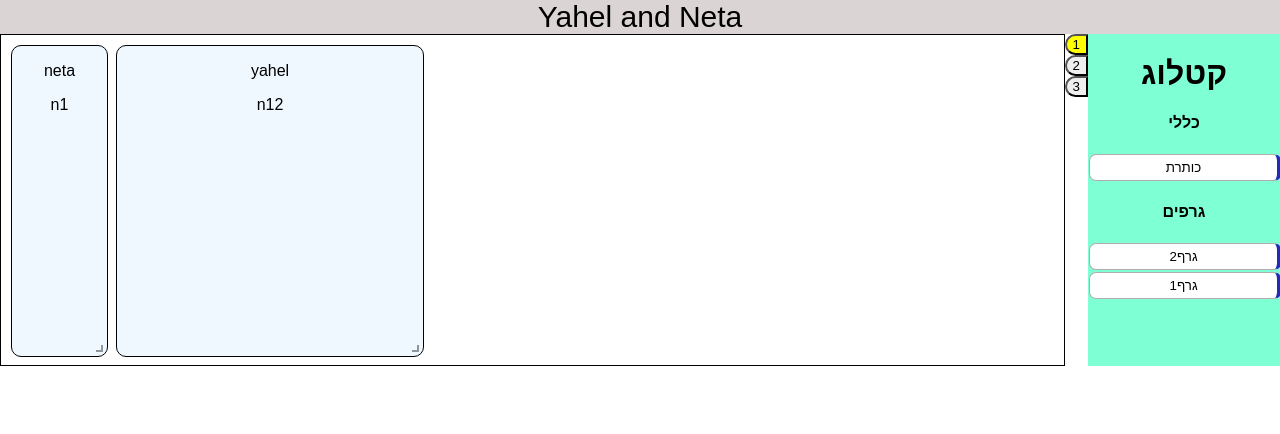
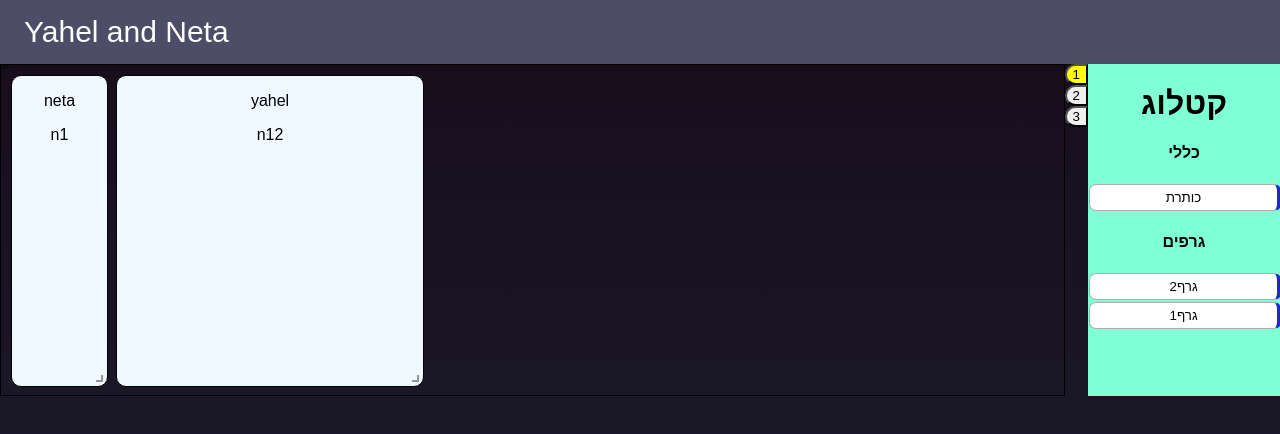
Before and after one commit to netashefer/mahat-client, a React (Create React App) app: page / in a window 1280 px wide. Shown: the top 434 px of the page. Built offline with nearby package versions, Linux system fonts and the light colour scheme.

Commit message:
add a bit of styling
sorry I had to!!!

```diff
--- a/src/App.scss
+++ b/src/App.scss
@@ -6,9 +6,9 @@
   font-family: Arial, Helvetica, sans-serif;
   overflow: hidden;
 
-  .page-title {
+  .app-bar {
     font-size: 30px;
-    background-color: rgb(219, 212, 212);
+    background-color: rgb(77, 77, 103);
   }
 
   .wrapper {
--- a/src/App.tsx
+++ b/src/App.tsx
@@ -4,6 +4,7 @@ import Dashboard from "./components/Dashboard/Dashboard";
 import ManagerPanel from "./components/ManagerPanel/ManagerPanel";
 import { FullDataInstanceInfo, Table, TableDictionary } from "./types/data";
 import './App.scss';
+import { AppBar, Toolbar } from "@mui/material";
 
 const App = () => {
   const [tableDictionary, setTableDictionary] = useState<TableDictionary>({});
@@ -29,7 +30,11 @@ const App = () => {
 
   return (
     <div className="App" id="app">
-      <div className="page-title">Yahel and Neta</div>
+       <AppBar position="static" className="app-bar">
+        <Toolbar>
+          Yahel and Neta
+        </Toolbar>
+      </AppBar>
       <div className="wrapper">
         <Dashboard />
         <ManagerPanel
--- a/src/index.css
+++ b/src/index.css
@@ -5,6 +5,7 @@ body {
     sans-serif;
   -webkit-font-smoothing: antialiased;
   -moz-osx-font-smoothing: grayscale;
+  background-image: linear-gradient(rgb(23, 12, 28), rgb(29, 34, 50));
 }
 
 code {
```
